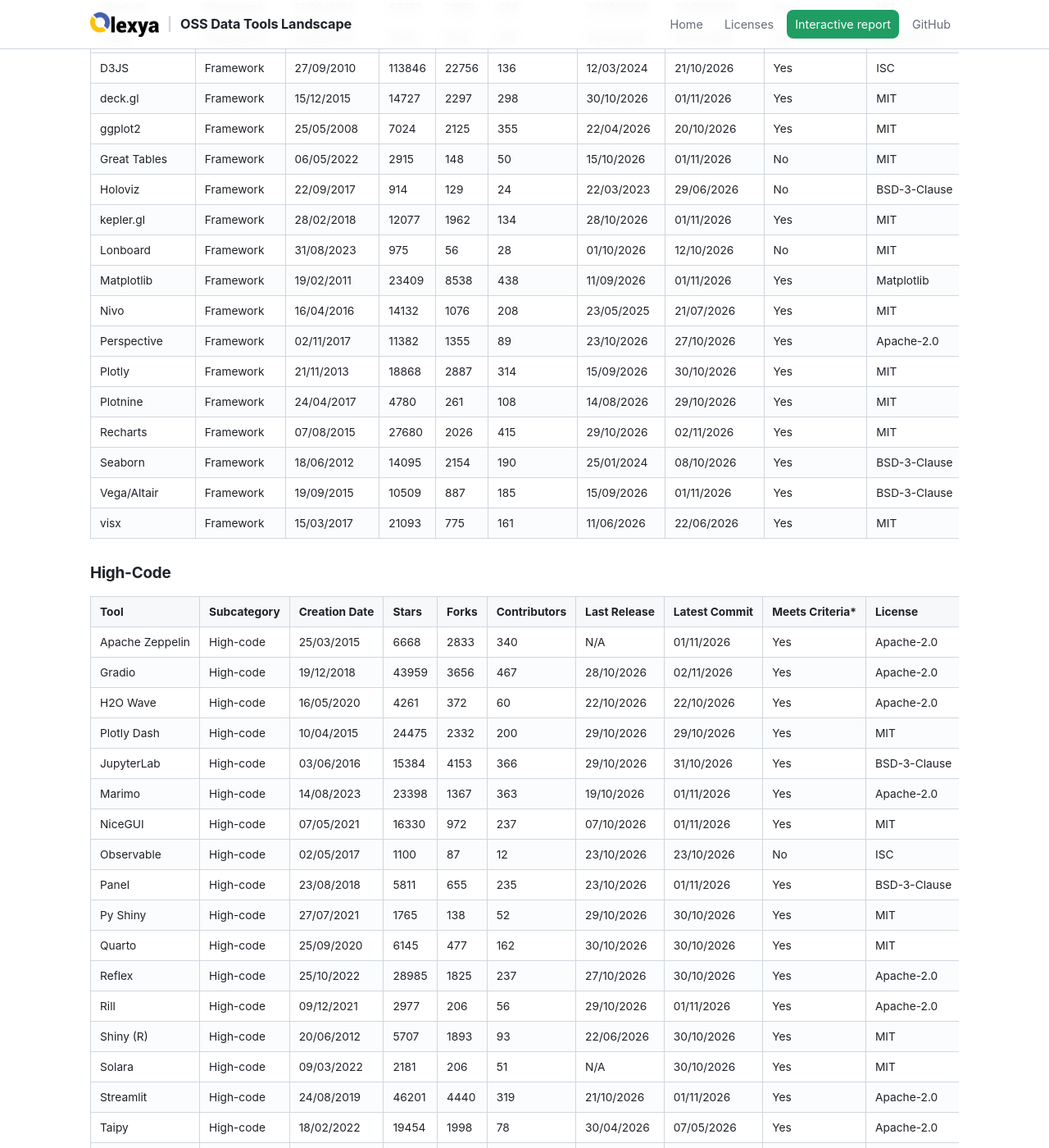
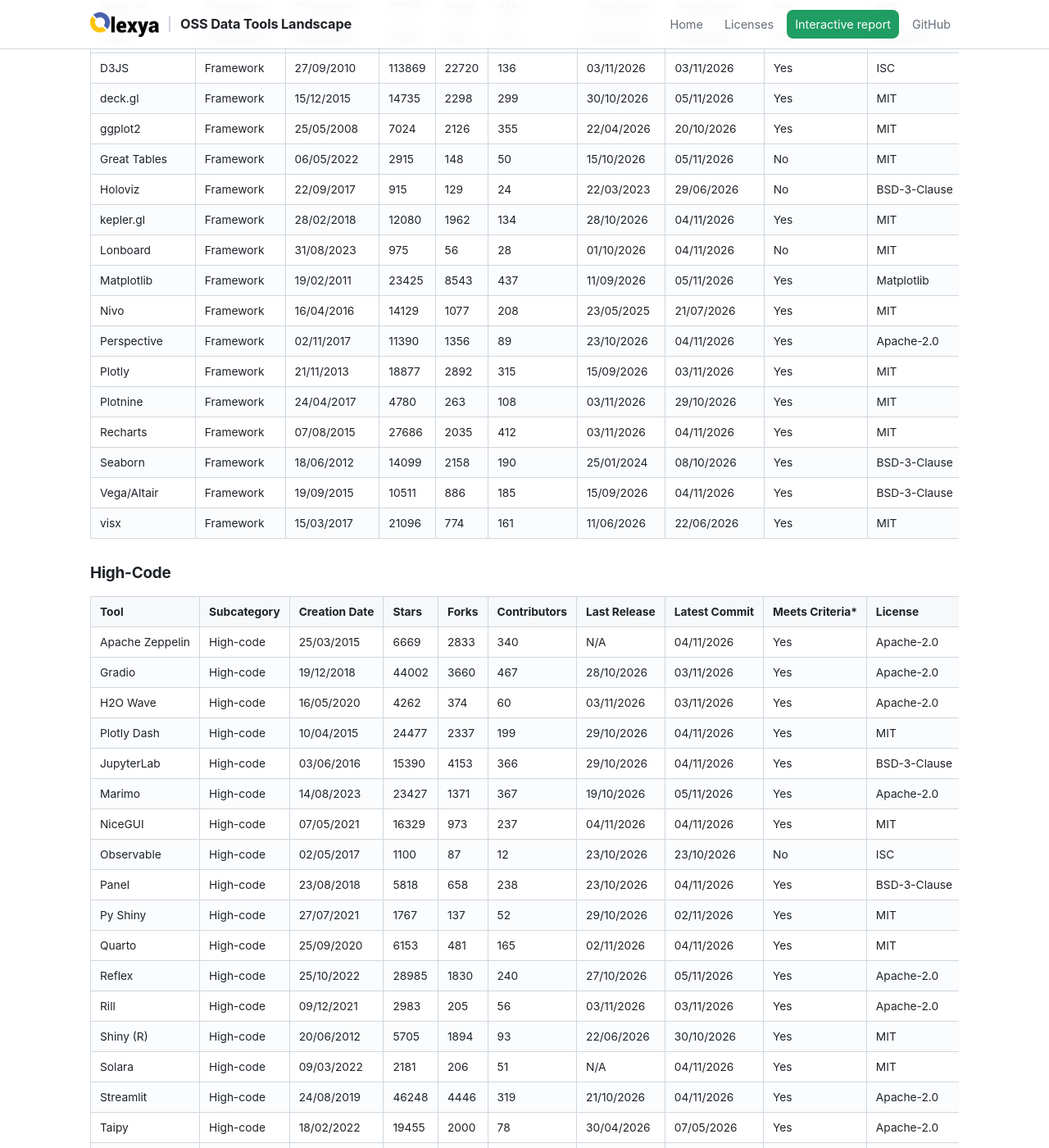
Before and after one commit to olexya/oss-data-tools-landscape, a Jekyll site: the page built from 04.analysis_and_output.md, in a window 1280 px wide and 1400 px high, scrolled down 795 px. Shown: the whole window at 82% size. Built offline with Jekyll 4.4.1, drawn with Linux system fonts in a browser that asks for light colours; our own code applies the rules of GitHub Pages for plain Markdown files; some of the changed text lies outside the part shown.

Commit message:
Update tools inventory [automated]

```diff
--- a/04.analysis_and_output.md
+++ b/04.analysis_and_output.md
@@ -17,96 +17,96 @@ Here is a summary table of the main analysis and output tools we have identified
 
 | Tool | Subcategory | Creation Date | Stars | Forks | Contributors | Last Release | Latest Commit | Meets Criteria* | License | Link |
 |---|---|---|---|---|---|---|---|---|---|---|
-| AntV G2 | Framework | 26/05/2016 | 12652 | 1662 | 219 | 06/01/2026 | 22/10/2026 | Yes | MIT | https://github.com/antvis/G2 |
-| ApexCharts | Framework | 24/07/2018 | 15186 | 1389 | 251 | 31/10/2026 | 31/10/2026 | Yes | MIT | https://github.com/apexcharts/apexcharts.js |
-| Apache ECharts | Framework | 03/04/2013 | 67656 | 19966 | 274 | 19/05/2026 | 04/10/2026 | Yes | Apache-2.0 | https://github.com/apache/echarts |
-| Bokeh | Framework | 26/03/2012 | 20469 | 4269 | 388 | N/A | 31/10/2026 | Yes | BSD-3-Clause | https://github.com/bokeh/bokeh |
-| Chart JS | Framework | 17/03/2013 | 67772 | 11963 | 426 | 22/10/2026 | 23/10/2026 | Yes | MIT | https://github.com/chartjs/Chart.js |
-| Cube | Framework | 16/09/2018 | 21141 | 2178 | 375 | 31/10/2026 | 01/11/2026 | Yes | Apache-2.0 | https://github.com/cube-js/cube |
-| D3JS | Framework | 27/09/2010 | 113846 | 22756 | 136 | 12/03/2024 | 21/10/2026 | Yes | ISC | https://github.com/d3/d3 |
-| deck.gl | Framework | 15/12/2015 | 14727 | 2297 | 298 | 30/10/2026 | 01/11/2026 | Yes | MIT | https://github.com/visgl/deck.gl |
-| ggplot2 | Framework | 25/05/2008 | 7024 | 2125 | 355 | 22/04/2026 | 20/10/2026 | Yes | MIT | https://github.com/tidyverse/ggplot2 |
-| Great Tables | Framework | 06/05/2022 | 2915 | 148 | 50 | 15/10/2026 | 01/11/2026 | No | MIT | https://github.com/posit-dev/great-tables |
-| Holoviz | Framework | 22/09/2017 | 914 | 129 | 24 | 22/03/2023 | 29/06/2026 | No | BSD-3-Clause | https://github.com/holoviz/holoviz |
-| kepler.gl | Framework | 28/02/2018 | 12077 | 1962 | 134 | 28/10/2026 | 01/11/2026 | Yes | MIT | https://github.com/keplergl/kepler.gl |
-| Lonboard | Framework | 31/08/2023 | 975 | 56 | 28 | 01/10/2026 | 12/10/2026 | No | MIT | https://github.com/developmentseed/lonboard |
-| Matplotlib | Framework | 19/02/2011 | 23409 | 8538 | 438 | 11/09/2026 | 01/11/2026 | Yes | Matplotlib | https://github.com/matplotlib/matplotlib |
-| Nivo | Framework | 16/04/2016 | 14132 | 1076 | 208 | 23/05/2025 | 21/07/2026 | Yes | MIT | https://github.com/plouc/nivo |
-| Perspective | Framework | 02/11/2017 | 11382 | 1355 | 89 | 23/10/2026 | 27/10/2026 | Yes | Apache-2.0 | https://github.com/finos/perspective |
-| Plotly | Framework | 21/11/2013 | 18868 | 2887 | 314 | 15/09/2026 | 30/10/2026 | Yes | MIT | https://github.com/plotly/plotly.py |
-| Plotnine | Framework | 24/04/2017 | 4780 | 261 | 108 | 14/08/2026 | 29/10/2026 | Yes | MIT | https://github.com/has2k1/plotnine |
-| Recharts | Framework | 07/08/2015 | 27680 | 2026 | 415 | 29/10/2026 | 02/11/2026 | Yes | MIT | https://github.com/recharts/recharts |
-| Seaborn | Framework | 18/06/2012 | 14095 | 2154 | 190 | 25/01/2024 | 08/10/2026 | Yes | BSD-3-Clause | https://github.com/mwaskom/seaborn |
-| Vega/Altair | Framework | 19/09/2015 | 10509 | 887 | 185 | 15/09/2026 | 01/11/2026 | Yes | BSD-3-Clause | https://github.com/vega/altair |
-| visx | Framework | 15/03/2017 | 21093 | 775 | 161 | 11/06/2026 | 22/06/2026 | Yes | MIT | https://github.com/airbnb/visx |
+| AntV G2 | Framework | 26/05/2016 | 12654 | 1662 | 219 | 06/01/2026 | 22/10/2026 | Yes | MIT | https://github.com/antvis/G2 |
+| ApexCharts | Framework | 24/07/2018 | 15185 | 1388 | 251 | 31/10/2026 | 03/11/2026 | Yes | MIT | https://github.com/apexcharts/apexcharts.js |
+| Apache ECharts | Framework | 03/04/2013 | 67680 | 19936 | 274 | 19/05/2026 | 04/10/2026 | Yes | Apache-2.0 | https://github.com/apache/echarts |
+| Bokeh | Framework | 26/03/2012 | 20468 | 4274 | 388 | N/A | 04/11/2026 | Yes | BSD-3-Clause | https://github.com/bokeh/bokeh |
+| Chart JS | Framework | 17/03/2013 | 67779 | 11958 | 426 | 22/10/2026 | 23/10/2026 | Yes | MIT | https://github.com/chartjs/Chart.js |
+| Cube | Framework | 16/09/2018 | 21167 | 2182 | 376 | 03/11/2026 | 05/11/2026 | Yes | Apache-2.0 | https://github.com/cube-js/cube |
+| D3JS | Framework | 27/09/2010 | 113869 | 22720 | 136 | 03/11/2026 | 03/11/2026 | Yes | ISC | https://github.com/d3/d3 |
+| deck.gl | Framework | 15/12/2015 | 14735 | 2298 | 299 | 30/10/2026 | 05/11/2026 | Yes | MIT | https://github.com/visgl/deck.gl |
+| ggplot2 | Framework | 25/05/2008 | 7024 | 2126 | 355 | 22/04/2026 | 20/10/2026 | Yes | MIT | https://github.com/tidyverse/ggplot2 |
+| Great Tables | Framework | 06/05/2022 | 2915 | 148 | 50 | 15/10/2026 | 05/11/2026 | No | MIT | https://github.com/posit-dev/great-tables |
+| Holoviz | Framework | 22/09/2017 | 915 | 129 | 24 | 22/03/2023 | 29/06/2026 | No | BSD-3-Clause | https://github.com/holoviz/holoviz |
+| kepler.gl | Framework | 28/02/2018 | 12080 | 1962 | 134 | 28/10/2026 | 04/11/2026 | Yes | MIT | https://github.com/keplergl/kepler.gl |
+| Lonboard | Framework | 31/08/2023 | 975 | 56 | 28 | 01/10/2026 | 04/11/2026 | No | MIT | https://github.com/developmentseed/lonboard |
+| Matplotlib | Framework | 19/02/2011 | 23425 | 8543 | 437 | 11/09/2026 | 05/11/2026 | Yes | Matplotlib | https://github.com/matplotlib/matplotlib |
+| Nivo | Framework | 16/04/2016 | 14129 | 1077 | 208 | 23/05/2025 | 21/07/2026 | Yes | MIT | https://github.com/plouc/nivo |
+| Perspective | Framework | 02/11/2017 | 11390 | 1356 | 89 | 23/10/2026 | 04/11/2026 | Yes | Apache-2.0 | https://github.com/finos/perspective |
+| Plotly | Framework | 21/11/2013 | 18877 | 2892 | 315 | 15/09/2026 | 03/11/2026 | Yes | MIT | https://github.com/plotly/plotly.py |
+| Plotnine | Framework | 24/04/2017 | 4780 | 263 | 108 | 03/11/2026 | 29/10/2026 | Yes | MIT | https://github.com/has2k1/plotnine |
+| Recharts | Framework | 07/08/2015 | 27686 | 2035 | 412 | 03/11/2026 | 04/11/2026 | Yes | MIT | https://github.com/recharts/recharts |
+| Seaborn | Framework | 18/06/2012 | 14099 | 2158 | 190 | 25/01/2024 | 08/10/2026 | Yes | BSD-3-Clause | https://github.com/mwaskom/seaborn |
+| Vega/Altair | Framework | 19/09/2015 | 10511 | 886 | 185 | 15/09/2026 | 04/11/2026 | Yes | BSD-3-Clause | https://github.com/vega/altair |
+| visx | Framework | 15/03/2017 | 21096 | 774 | 161 | 11/06/2026 | 22/06/2026 | Yes | MIT | https://github.com/airbnb/visx |
 
 ### High-Code
 
 | Tool | Subcategory | Creation Date | Stars | Forks | Contributors | Last Release | Latest Commit | Meets Criteria* | License | Link |
 |---|---|---|---|---|---|---|---|---|---|---|
-| Apache Zeppelin | High-code | 25/03/2015 | 6668 | 2833 | 340 | N/A | 01/11/2026 | Yes | Apache-2.0 | https://github.com/apache/zeppelin |
-| Gradio | High-code | 19/12/2018 | 43959 | 3656 | 467 | 28/10/2026 | 02/11/2026 | Yes | Apache-2.0 | https://github.com/gradio-app/gradio |
-| H2O Wave | High-code | 16/05/2020 | 4261 | 372 | 60 | 22/10/2026 | 22/10/2026 | Yes | Apache-2.0 | https://github.com/h2oai/wave |
-| Plotly Dash | High-code | 10/04/2015 | 24475 | 2332 | 200 | 29/10/2026 | 29/10/2026 | Yes | MIT | https://github.com/plotly/dash |
-| JupyterLab | High-code | 03/06/2016 | 15384 | 4153 | 366 | 29/10/2026 | 31/10/2026 | Yes | BSD-3-Clause | https://github.com/jupyterlab/jupyterlab |
-| Marimo | High-code | 14/08/2023 | 23398 | 1367 | 363 | 19/10/2026 | 01/11/2026 | Yes | Apache-2.0 | https://github.com/marimo-team/marimo |
-| NiceGUI | High-code | 07/05/2021 | 16330 | 972 | 237 | 07/10/2026 | 01/11/2026 | Yes | MIT | https://github.com/zauberzeug/nicegui |
+| Apache Zeppelin | High-code | 25/03/2015 | 6669 | 2833 | 340 | N/A | 04/11/2026 | Yes | Apache-2.0 | https://github.com/apache/zeppelin |
+| Gradio | High-code | 19/12/2018 | 44002 | 3660 | 467 | 28/10/2026 | 03/11/2026 | Yes | Apache-2.0 | https://github.com/gradio-app/gradio |
+| H2O Wave | High-code | 16/05/2020 | 4262 | 374 | 60 | 03/11/2026 | 03/11/2026 | Yes | Apache-2.0 | https://github.com/h2oai/wave |
+| Plotly Dash | High-code | 10/04/2015 | 24477 | 2337 | 199 | 29/10/2026 | 04/11/2026 | Yes | MIT | https://github.com/plotly/dash |
+| JupyterLab | High-code | 03/06/2016 | 15390 | 4153 | 366 | 29/10/2026 | 04/11/2026 | Yes | BSD-3-Clause | https://github.com/jupyterlab/jupyterlab |
+| Marimo | High-code | 14/08/2023 | 23427 | 1371 | 367 | 19/10/2026 | 05/11/2026 | Yes | Apache-2.0 | https://github.com/marimo-team/marimo |
+| NiceGUI | High-code | 07/05/2021 | 16329 | 973 | 237 | 04/11/2026 | 04/11/2026 | Yes | MIT | https://github.com/zauberzeug/nicegui |
 | Observable | High-code | 02/05/2017 | 1100 | 87 | 12 | 23/10/2026 | 23/10/2026 | No | ISC | https://github.com/observablehq/runtime |
-| Panel | High-code | 23/08/2018 | 5811 | 655 | 235 | 23/10/2026 | 01/11/2026 | Yes | BSD-3-Clause | https://github.com/holoviz/panel |
-| Py Shiny | High-code | 27/07/2021 | 1765 | 138 | 52 | 29/10/2026 | 30/10/2026 | Yes | MIT | https://github.com/posit-dev/py-shiny |
-| Quarto | High-code | 25/09/2020 | 6145 | 477 | 162 | 30/10/2026 | 30/10/2026 | Yes | MIT | https://github.com/quarto-dev/quarto-cli |
-| Reflex | High-code | 25/10/2022 | 28985 | 1825 | 237 | 27/10/2026 | 30/10/2026 | Yes | Apache-2.0 | https://github.com/reflex-dev/reflex |
-| Rill | High-code | 09/12/2021 | 2977 | 206 | 56 | 29/10/2026 | 01/11/2026 | Yes | Apache-2.0 | https://github.com/rilldata/rill |
-| Shiny (R) | High-code | 20/06/2012 | 5707 | 1893 | 93 | 22/06/2026 | 30/10/2026 | Yes | MIT | https://github.com/rstudio/shiny |
-| Solara | High-code | 09/03/2022 | 2181 | 206 | 51 | N/A | 30/10/2026 | Yes | MIT | https://github.com/widgetti/solara |
-| Streamlit | High-code | 24/08/2019 | 46201 | 4440 | 319 | 21/10/2026 | 01/11/2026 | Yes | Apache-2.0 | https://github.com/streamlit/streamlit |
-| Taipy | High-code | 18/02/2022 | 19454 | 1998 | 78 | 30/04/2026 | 07/05/2026 | Yes | Apache-2.0 | https://github.com/Avaiga/taipy |
-| Voila | High-code | 21/08/2018 | 5957 | 528 | 73 | 04/09/2026 | 04/09/2026 | Yes | BSD-3-Clause | https://github.com/voila-dashboards/voila |
+| Panel | High-code | 23/08/2018 | 5818 | 658 | 238 | 23/10/2026 | 04/11/2026 | Yes | BSD-3-Clause | https://github.com/holoviz/panel |
+| Py Shiny | High-code | 27/07/2021 | 1767 | 137 | 52 | 29/10/2026 | 02/11/2026 | Yes | MIT | https://github.com/posit-dev/py-shiny |
+| Quarto | High-code | 25/09/2020 | 6153 | 481 | 165 | 02/11/2026 | 04/11/2026 | Yes | MIT | https://github.com/quarto-dev/quarto-cli |
+| Reflex | High-code | 25/10/2022 | 28985 | 1830 | 240 | 27/10/2026 | 05/11/2026 | Yes | Apache-2.0 | https://github.com/reflex-dev/reflex |
+| Rill | High-code | 09/12/2021 | 2983 | 205 | 56 | 03/11/2026 | 03/11/2026 | Yes | Apache-2.0 | https://github.com/rilldata/rill |
+| Shiny (R) | High-code | 20/06/2012 | 5705 | 1894 | 93 | 22/06/2026 | 30/10/2026 | Yes | MIT | https://github.com/rstudio/shiny |
+| Solara | High-code | 09/03/2022 | 2181 | 206 | 51 | N/A | 04/11/2026 | Yes | MIT | https://github.com/widgetti/solara |
+| Streamlit | High-code | 24/08/2019 | 46248 | 4446 | 319 | 21/10/2026 | 04/11/2026 | Yes | Apache-2.0 | https://github.com/streamlit/streamlit |
+| Taipy | High-code | 18/02/2022 | 19455 | 2000 | 78 | 30/04/2026 | 07/05/2026 | Yes | Apache-2.0 | https://github.com/Avaiga/taipy |
+| Voila | High-code | 21/08/2018 | 5957 | 529 | 73 | 04/09/2026 | 04/09/2026 | Yes | BSD-3-Clause | https://github.com/voila-dashboards/voila |
 
 ### Low-Code
 
 | Tool | Subcategory | Creation Date | Stars | Forks | Contributors | Last Release | Latest Commit | Meets Criteria* | License | Link |
 |---|---|---|---|---|---|---|---|---|---|---|
-| Datasette | Low-code | 23/10/2017 | 11534 | 943 | 101 | 24/09/2026 | 01/11/2026 | Yes | Apache-2.0 | https://github.com/simonw/datasette |
-| Evidence | Low-code | 27/05/2021 | 7079 | 437 | 67 | 06/02/2026 | 31/10/2026 | Yes | MIT | https://github.com/evidence-dev/evidence |
-| Grafana | Low-code | 11/12/2013 | 77624 | 14893 | 372 | 27/10/2026 | 01/11/2026 | Yes | AGPL-3.0 | https://github.com/grafana/grafana |
-| Kibana | Low-code | 26/01/2013 | 21353 | 8640 | 372 | 06/10/2026 | 01/11/2026 | Yes | Elastic-2.0 | https://github.com/elastic/kibana |
+| Datasette | Low-code | 23/10/2017 | 11543 | 947 | 101 | 24/09/2026 | 01/11/2026 | Yes | Apache-2.0 | https://github.com/simonw/datasette |
+| Evidence | Low-code | 27/05/2021 | 7087 | 438 | 67 | 06/02/2026 | 04/11/2026 | Yes | MIT | https://github.com/evidence-dev/evidence |
+| Grafana | Low-code | 11/12/2013 | 77699 | 14920 | 372 | 27/10/2026 | 04/11/2026 | Yes | AGPL-3.0 | https://github.com/grafana/grafana |
+| Kibana | Low-code | 26/01/2013 | 21354 | 8645 | 372 | 02/11/2026 | 05/11/2026 | Yes | Elastic-2.0 | https://github.com/elastic/kibana |
 | KNIME | Low-code | N/A | N/A | N/A | N/A | N/A | N/A | Yes | GPL-3.0 | https://github.com/knime/knime-core |
-| Observable Framework | Low-code | 27/09/2023 | 3674 | 210 | 38 | 02/03/2026 | 15/05/2026 | No | ISC | https://github.com/observablehq/framework |
+| Observable Framework | Low-code | 27/09/2023 | 3673 | 210 | 38 | 02/03/2026 | 15/05/2026 | No | ISC | https://github.com/observablehq/framework |
 | Orange | Low-code | 22/02/2013 | 5737 | 1117 | 110 | 20/12/2025 | 26/10/2026 | Yes | GPL-3.0 | https://github.com/biolab/orange3 |
 | PyGWalker | Low-code | 16/02/2023 | 16003 | 893 | 26 | 04/04/2026 | 05/09/2026 | Yes | Apache-2.0 | https://github.com/Kanaries/pygwalker |
-| Querybook | Low-code | 05/03/2020 | 2300 | 306 | 59 | 22/04/2025 | 29/10/2026 | Yes | Apache-2.0 | https://github.com/pinterest/querybook |
-| RAWGraphs | Low-code | 17/04/2013 | 9051 | 1838 | 16 | 26/01/2024 | 08/10/2026 | No | Apache-2.0 | https://github.com/rawgraphs/rawgraphs-app |
-| Redash | Low-code | 28/10/2013 | 28855 | 4632 | 393 | 24/09/2026 | 01/11/2026 | No | BSD-2-Clause | https://github.com/getredash/redash |
-| Vizro | Low-code | 04/09/2023 | 3818 | 305 | 50 | 21/10/2026 | 28/10/2026 | Yes | Apache-2.0 | https://github.com/mckinsey/vizro |
-| WrenAI | Low-code | 13/03/2024 | 18033 | 2074 | 88 | 30/10/2026 | 30/10/2026 | Yes | AGPL-3.0 | https://github.com/Canner/WrenAI |
+| Querybook | Low-code | 05/03/2020 | 2302 | 307 | 59 | 22/04/2025 | 02/11/2026 | Yes | Apache-2.0 | https://github.com/pinterest/querybook |
+| RAWGraphs | Low-code | 17/04/2013 | 9053 | 1838 | 16 | 26/01/2024 | 08/10/2026 | No | Apache-2.0 | https://github.com/rawgraphs/rawgraphs-app |
+| Redash | Low-code | 28/10/2013 | 28866 | 4640 | 393 | 24/09/2026 | 04/11/2026 | No | BSD-2-Clause | https://github.com/getredash/redash |
+| Vizro | Low-code | 04/09/2023 | 3820 | 305 | 50 | 21/10/2026 | 28/10/2026 | Yes | Apache-2.0 | https://github.com/mckinsey/vizro |
+| WrenAI | Low-code | 13/03/2024 | 18075 | 2079 | 89 | 30/10/2026 | 02/11/2026 | Yes | AGPL-3.0 | https://github.com/Canner/WrenAI |
 
 ### No-Code
 
 | Tool | Subcategory | Creation Date | Stars | Forks | Contributors | Last Release | Latest Commit | Meets Criteria* | License | Link |
 |---|---|---|---|---|---|---|---|---|---|---|
-| Appsmith | No-code | 30/06/2020 | 41150 | 4825 | 327 | 28/10/2026 | 02/11/2026 | Yes | Apache-2.0 | https://github.com/appsmithorg/appsmith |
-| Budibase | No-code | 07/06/2019 | 28373 | 2238 | 127 | 21/10/2026 | 29/10/2026 | Yes | GPL-3.0 | https://github.com/Budibase/budibase |
-| Chartbrew | No-code | 29/08/2019 | 4063 | 456 | 23 | 20/09/2026 | 28/10/2026 | No | FSL-1.1 | https://github.com/chartbrew/chartbrew |
-| DataEase | No-code | 02/02/2021 | 24664 | 4257 | 83 | 29/10/2026 | 01/11/2026 | Yes | GPL-3.0 | https://github.com/dataease/dataease |
-| Lightdash | No-code | 19/03/2021 | 6218 | 801 | 171 | 31/10/2026 | 31/10/2026 | Yes | MIT | https://github.com/lightdash/lightdash |
-| Metabase | No-code | 02/02/2015 | 50091 | 6966 | 388 | 30/10/2026 | 01/11/2026 | Yes | AGPL-3.0 | https://github.com/metabase/metabase |
-| Superset | No-code | 21/07/2015 | 75387 | 18569 | 416 | 16/10/2026 | 31/10/2026 | Yes | Apache-2.0 | https://github.com/apache/superset |
-| ToolJet | No-code | 30/03/2021 | 41174 | 5509 | 407 | 30/10/2026 | 30/10/2026 | Yes | AGPL-3.0 | https://github.com/ToolJet/ToolJet |
+| Appsmith | No-code | 30/06/2020 | 41159 | 4826 | 327 | 28/10/2026 | 05/11/2026 | Yes | Apache-2.0 | https://github.com/appsmithorg/appsmith |
+| Budibase | No-code | 07/06/2019 | 28383 | 2240 | 127 | 04/11/2026 | 04/11/2026 | Yes | GPL-3.0 | https://github.com/Budibase/budibase |
+| Chartbrew | No-code | 29/08/2019 | 4064 | 457 | 23 | 02/11/2026 | 04/11/2026 | No | FSL-1.1 | https://github.com/chartbrew/chartbrew |
+| DataEase | No-code | 02/02/2021 | 24676 | 4256 | 83 | 29/10/2026 | 05/11/2026 | Yes | GPL-3.0 | https://github.com/dataease/dataease |
+| Lightdash | No-code | 19/03/2021 | 6222 | 801 | 172 | 04/11/2026 | 04/11/2026 | Yes | MIT | https://github.com/lightdash/lightdash |
+| Metabase | No-code | 02/02/2015 | 50167 | 6983 | 388 | 30/10/2026 | 05/11/2026 | Yes | AGPL-3.0 | https://github.com/metabase/metabase |
+| Superset | No-code | 21/07/2015 | 75413 | 18582 | 416 | 16/10/2026 | 04/11/2026 | Yes | Apache-2.0 | https://github.com/apache/superset |
+| ToolJet | No-code | 30/03/2021 | 41194 | 5512 | 407 | 05/11/2026 | 05/11/2026 | Yes | AGPL-3.0 | https://github.com/ToolJet/ToolJet |
 
 ### Web Analytics
 
 | Tool | Subcategory | Creation Date | Stars | Forks | Contributors | Last Release | Latest Commit | Meets Criteria* | License | Link |
 |---|---|---|---|---|---|---|---|---|---|---|
-| Ackee | Web Analytics | 16/04/2014 | 4723 | 388 | 45 | 23/10/2026 | 23/10/2026 | Yes | MIT | https://github.com/electerious/Ackee |
-| GoatCounter | Web Analytics | 28/05/2019 | 6129 | 285 | 60 | 15/12/2025 | 27/09/2026 | Yes | EUPL-1.2 | https://github.com/arp242/goatcounter |
-| Matomo | Web Analytics | 30/03/2011 | 21997 | 2926 | 346 | 31/10/2026 | 02/11/2026 | Yes | GPL-3.0 | https://github.com/matomo-org/matomo |
-| Open Web Analytics | Web Analytics | 01/04/2012 | 2695 | 488 | 24 | 01/11/2026 | 01/11/2026 | No | GPL-2.0 | https://github.com/Open-Web-Analytics/Open-Web-Analytics |
-| OpenReplay | Web Analytics | 29/04/2021 | 13085 | 879 | 76 | 25/09/2026 | 30/10/2026 | Yes | AGPL-3.0 | https://github.com/openreplay/openreplay |
-| Plausible | Web Analytics | 04/12/2018 | 29745 | 1928 | 111 | 15/05/2026 | 29/10/2026 | Yes | AGPL-3.0 | https://github.com/plausible/analytics |
-| Posthog | Web Analytics | 23/01/2020 | 40582 | 3574 | 391 | 02/11/2026 | 02/11/2026 | Yes | MIT | https://github.com/PostHog/posthog |
-| Rybbit | Web Analytics | 14/01/2025 | 13198 | 767 | 61 | 24/10/2026 | 01/11/2026 | Yes | AGPL-3.0 | https://github.com/rybbit-io/rybbit |
-| Umami | Web Analytics | 17/07/2020 | 39852 | 8465 | 403 | 23/10/2026 | 23/10/2026 | Yes | MIT | https://github.com/umami-software/umami |
+| Ackee | Web Analytics | 16/04/2014 | 4722 | 388 | 45 | 23/10/2026 | 23/10/2026 | Yes | MIT | https://github.com/electerious/Ackee |
+| GoatCounter | Web Analytics | 28/05/2019 | 6137 | 285 | 60 | 15/12/2025 | 27/09/2026 | Yes | EUPL-1.2 | https://github.com/arp242/goatcounter |
+| Matomo | Web Analytics | 30/03/2011 | 22006 | 2927 | 345 | 04/11/2026 | 04/11/2026 | Yes | GPL-3.0 | https://github.com/matomo-org/matomo |
+| Open Web Analytics | Web Analytics | 01/04/2012 | 2697 | 488 | 24 | 01/11/2026 | 04/11/2026 | No | GPL-2.0 | https://github.com/Open-Web-Analytics/Open-Web-Analytics |
+| OpenReplay | Web Analytics | 29/04/2021 | 13098 | 882 | 76 | 25/09/2026 | 04/11/2026 | Yes | AGPL-3.0 | https://github.com/openreplay/openreplay |
+| Plausible | Web Analytics | 04/12/2018 | 29773 | 1932 | 115 | 15/05/2026 | 04/11/2026 | Yes | AGPL-3.0 | https://github.com/plausible/analytics |
+| Posthog | Web Analytics | 23/01/2020 | 40645 | 3590 | 391 | 05/11/2026 | 05/11/2026 | Yes | MIT | https://github.com/PostHog/posthog |
+| Rybbit | Web Analytics | 14/01/2025 | 13208 | 768 | 61 | 24/10/2026 | 04/11/2026 | Yes | AGPL-3.0 | https://github.com/rybbit-io/rybbit |
+| Umami | Web Analytics | 17/07/2020 | 39919 | 8484 | 403 | 23/10/2026 | 23/10/2026 | Yes | MIT | https://github.com/umami-software/umami |
 
 *Criteria: >40 contributors, >500 stars, and recent releases/commit
 
```
Also changed, not shown: 01.ingestion_and_transport.md (+38 -38 lines), 02.storage.md (+33 -33 lines), 03.query_and_processing.md (+51 -51 lines), 05.platform_management.md (+46 -46 lines).
